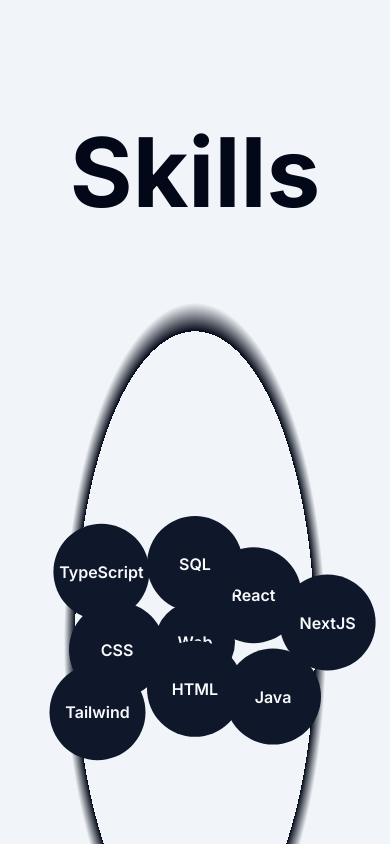
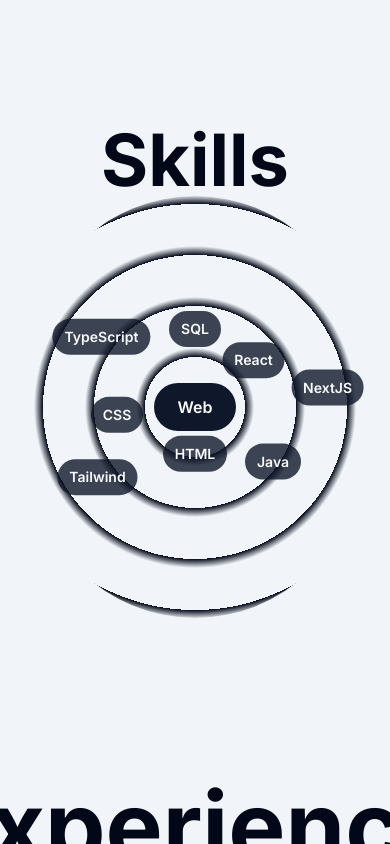
Before and after one commit to gjmooney/portfolio, a Next.js app: page /about in a window 390 px wide. Shown: the part 1560-2404 px from the top of the page. Built offline with nearby package versions, Linux system fonts and the light colour scheme.

Commit message:
Responsive skills web

```diff
--- a/components/Skills.tsx
+++ b/components/Skills.tsx
@@ -8,11 +8,11 @@
   y: string;
 }
 
-// TODO: make sure circles don't render weird in prod
+// TODO: make sure circles don't render weird in prod. started happening when I made changed web to not use skill component
 const Skill = ({ name, x, y }: SkillProps) => {
   return (
     <motion.div
-      className="absolute flex h-24 w-24 cursor-pointer items-center justify-center rounded-full bg-primary px-6 py-3 font-semibold text-primary-foreground shadow-primary"
+      className="absolute flex cursor-pointer items-center justify-center rounded-full bg-primary/80 px-3 py-2 text-sm font-semibold text-primary-foreground shadow-primary md:h-24 md:w-24 md:px-6 md:py-3 md:text-base "
       whileHover={{
         scale: 1.05,
       }}
@@ -28,9 +28,11 @@
 const Skills = () => {
   return (
     <>
-      <h2 className="mt-32 w-full text-center text-8xl font-bold">Skills</h2>
-      <div className="bg-circular relative flex h-screen w-full items-center justify-center rounded-full">
-        <div className="flex h-20 w-20 cursor-pointer items-center justify-center rounded-full bg-primary px-6 py-3 font-semibold text-primary-foreground shadow-primary duration-700 hover:scale-110">
+      <h2 className="mt-32 w-full text-center text-7xl font-bold md:text-8xl">
+        Skills
+      </h2>
+      <div className="bg-circularMobile relative flex h-[50vh] w-full items-center justify-center rounded-full md:h-screen md:bg-circular">
+        <div className="flex cursor-pointer items-center justify-center rounded-full bg-primary px-6 py-3 font-semibold text-primary-foreground shadow-primary duration-700 hover:scale-110 md:h-20 md:w-20">
           Web
         </div>
         {/* <Skill name="Web" x="0vw" y="0vw" /> */}
--- a/tailwind.config.js
+++ b/tailwind.config.js
@@ -79,6 +79,8 @@
       backgroundImage: {
         circular:
           "repeating-radial-gradient(hsl(var(--foreground)) -1px, hsl(var(--secondary)) 10px, hsl(var(--secondary)) 120px)",
+        circularMobile:
+          "repeating-radial-gradient(circle, hsl(var(--foreground)) -1px, hsl(var(--secondary)) 8px, hsl(var(--secondary)) 50px)",
       },
       /* screens: {
         "2xl": { max: "1535px" },
```
